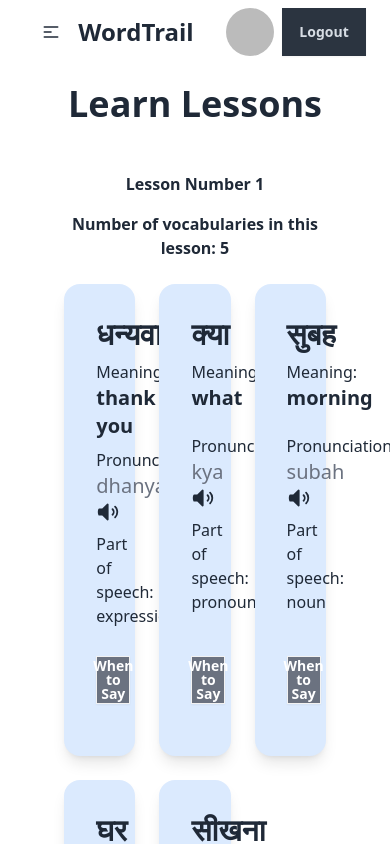
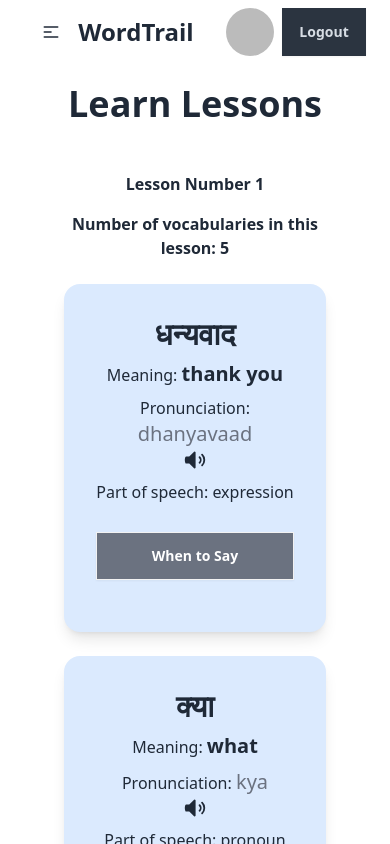
Before and after one commit to merazzak20/wordTrail, a React (Vite) app: page /startlearning/1 in a window 390 px wide. Shown: the top 844 px of the page. Built offline with nearby package versions, Linux system fonts and the light colour scheme; no server answers; sample sign-in values are in the browser's storage.

Commit message:
update responsive

```diff
--- a/src/components/Lesson.jsx
+++ b/src/components/Lesson.jsx
@@ -35,7 +35,7 @@
         <p className="font-semibold my-4">
           Number of vocabularies in this lesson: {filteredData.length}
         </p>
-        <div className="grid grid-cols-3 md:grid-cols-4 gap-6 my-6">
+        <div className="grid grid-cols-1 md:grid-cols-4 gap-6 my-6">
           {filteredData.map((data) => (
             <div
               className={`card shadow-lg ${
--- a/src/pages/Tutorials.jsx
+++ b/src/pages/Tutorials.jsx
@@ -21,7 +21,7 @@
 
           {/* Inspiration Video */}
 
-          <div className="grid grid-cols-3 md:grid-cols-2 gap-5">
+          <div className="grid grid-cols-1 md:grid-cols-2 gap-5">
             {tutorial.map((t, idx) => (
               <div key={idx} className="p-6 border border-gray-200 rounded-lg ">
                 <iframe
```
